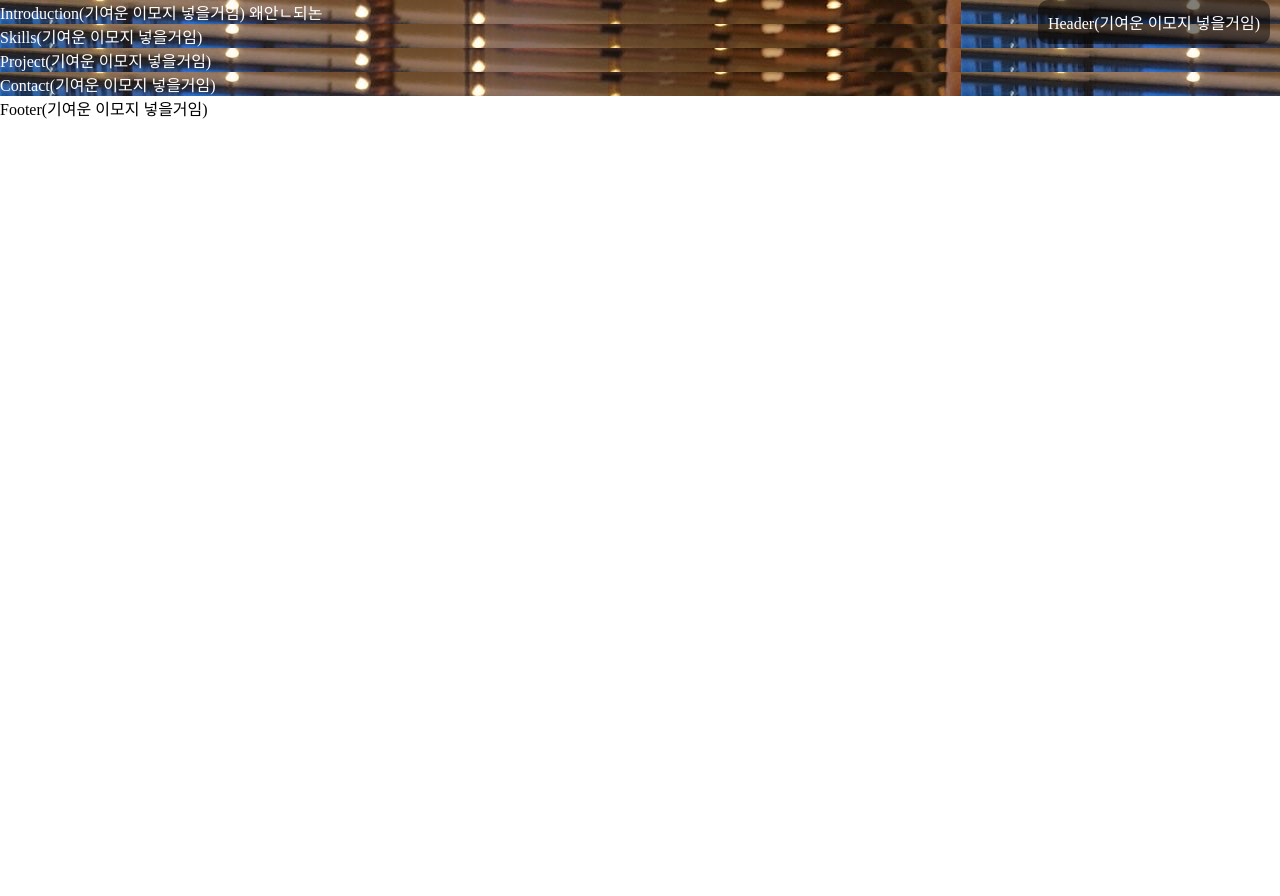
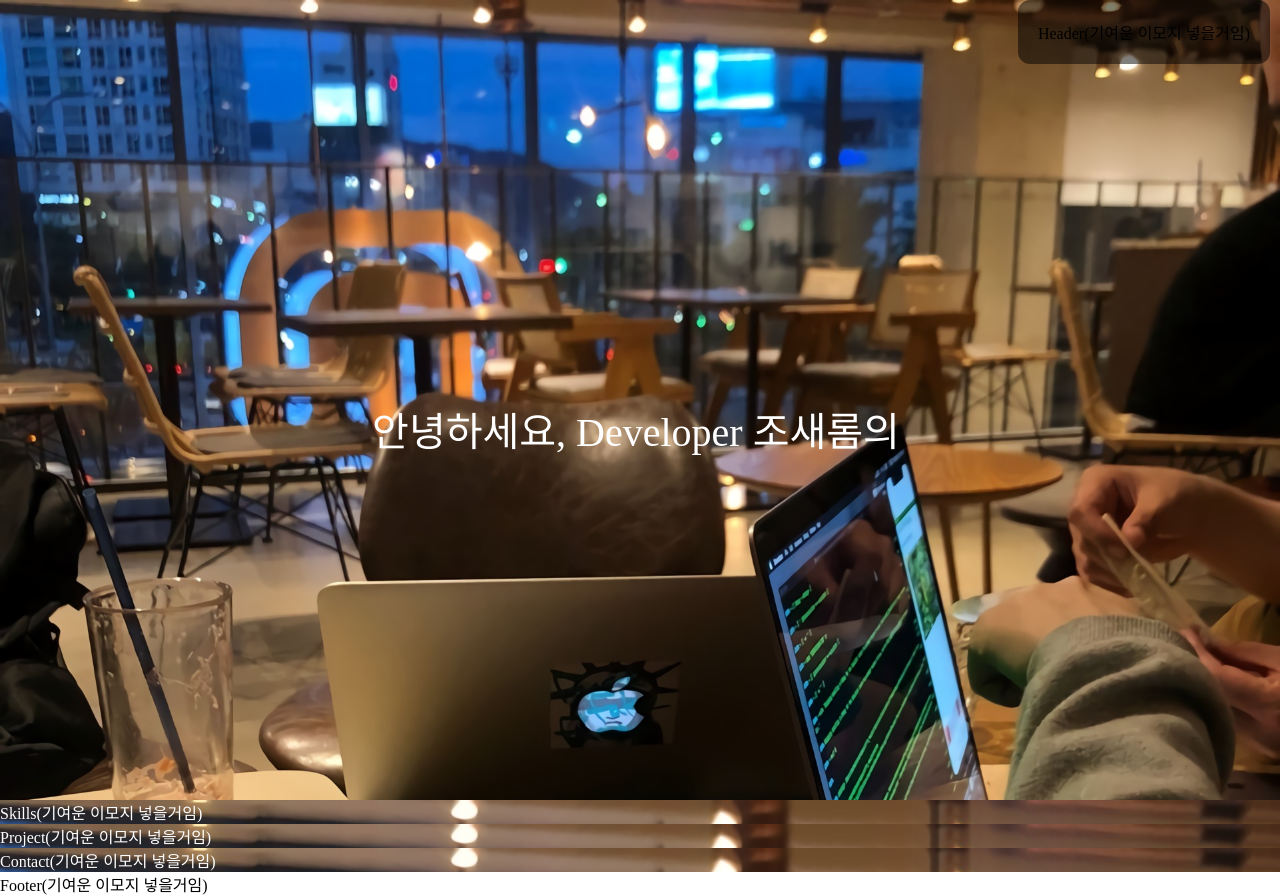
Before and after one commit to saeromCho/RomTPolio-, a React app: page / in a window 1280 px wide. Before the commit the page ends 800 px from the top, so only its background shows below. Built offline with nearby package versions, Linux system fonts and the light colour scheme.

Commit message:
Modify AboutMe component and add text animation module

```diff
--- a/package.json
+++ b/package.json
@@ -9,6 +9,7 @@
   "dependencies": {
     "react": "^16.12.0",
     "react-dom": "^16.12.0",
+    "react-typical": "^0.1.3",
     "webpack": "^4.41.6",
     "webpack-cli": "^3.3.11"
   },
--- /dev/null
+++ b/src/components/AboutMe.js
@@ -0,0 +1,23 @@
+import React from 'react';
+import Typical from 'react-typical'
+
+import styles from '../res/style/styles.css';
+
+class AboutMe extends React.Component {
+
+  render() {
+    return (
+      <div className={styles.aboutMeDiv}>
+        <div className={styles.aboutMeWholeDiv}>
+          <Typical
+            steps={['안녕하세요, Developer 조새롬의 포트폴리오 입니다.', 2400, '잘하는 개발자, 믿고 맡길 수 있는 실력을 지닌 개발자가 되려고 노력합니다 🚀', 2400, '발전과 🗣👂, UI, UX에도 관심이 많은 사람 👀', 1800, '저와 함께하는 동료들 💃🕺. 즉 ❗️, 저와 함께 길을 가고 있는 \'사람\'이 제일 중요한 개발자입니다 👫']}
+            wrapper="p"
+            className={styles.aboutMeText}
+          />
+        </div>
+      </div>
+    )
+  }
+}
+
+export default AboutMe;
--- a/src/components/App.js
+++ b/src/components/App.js
@@ -1,7 +1,7 @@
 import React from "react";
 
 import Header from './Header';
-import Introduction from './Introduction';
+import AboutMe from './AboutMe';
 import Skills from './Skills';
 import Projects from './Projects';
 import Contact from './Contact';
@@ -15,7 +15,7 @@ class App extends React.Component {
     return (
       <div className={styles.container}>
         <Header/>
-        <Introduction/>
+        <AboutMe/>
         <Skills/>
         <Projects/>
         <Contact/>
--- a/src/components/Introduction.js
+++ /dev/null
@@ -1,16 +0,0 @@
-import React from 'react';
-import styles from '../res/style/styles.css';
-
-class Introduction extends React.Component {
-
-  render() {
-    return (
-      <div className={styles.introductionDiv}>
-        Introduction(기여운 이모지 넣을거임)
-        왜안ㄴ되논
-      </div>
-    )
-  }
-}
-
-export default Introduction;
--- a/src/res/style/styles.css
+++ b/src/res/style/styles.css
@@ -1,41 +1,60 @@
+
 .container {
   width: 100%;
 }
 
 .header {
-  position: absolute;
+  position: fixed;
   top: 0;
   right: 10px;
   background-color: rgba(0, 0, 0, 0.5);
-  color: #ffffff;
-  padding: 10px;
-  border-radius: 10px;
+  padding: 20px;
+  border-radius: 12px;
 }
 
-.introductionDiv {
-  background-image: url('../images/rom_first_background_image.jpg');
-  height: 100%;
+.headerText {
+  color: #ffffff;
+  float: left;
+  padding-left: 30px;
+  padding-right: 30px;
+}
+
+.aboutMeDiv {
+  background-image: url('../images/aboutMe_back.jpg');
+  height: 100vh;
+  color: #ffffff;
   width: 100%;
-  color: #ffffff;
+  background-size: cover;
+}
+
+.aboutMeWholeDiv {
+  position: absolute;
+  top: 45%;
+  width: 100%;
+  text-align: center;
+}
+
+.aboutMeText {
+  font-size: 40px;
 }
 
 .skillsDiv {
-  background-image: url('../images/rom_first_background_image.jpg');
-  height: 100%;
+  background-image: url('../images/aboutMe_back.jpg');
+  height: auto;
   width: 100%;
   color: #ffffff;
 }
 
 .projectsDiv {
-  background-image: url('../images/rom_first_background_image.jpg');
-  height: 100%;
+  background-image: url('../images/aboutMe_back.jpg');
+  height: auto;
   width: 100%;
   color: #ffffff;
 }
 
 .contactDiv {
-  background-image: url('../images/rom_first_background_image.jpg');
-  height: 100%;
+  background-image: url('../images/aboutMe_back.jpg');
+  height: auto;
   width: 100%;
   color: #ffffff;
 }
```
